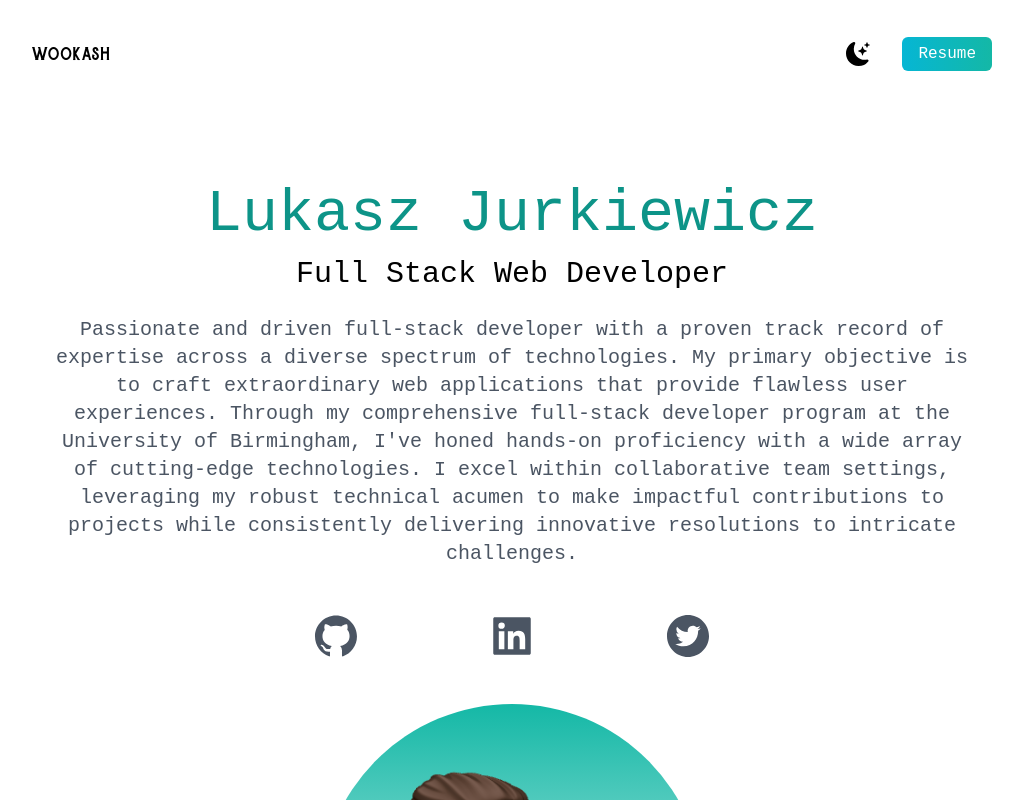
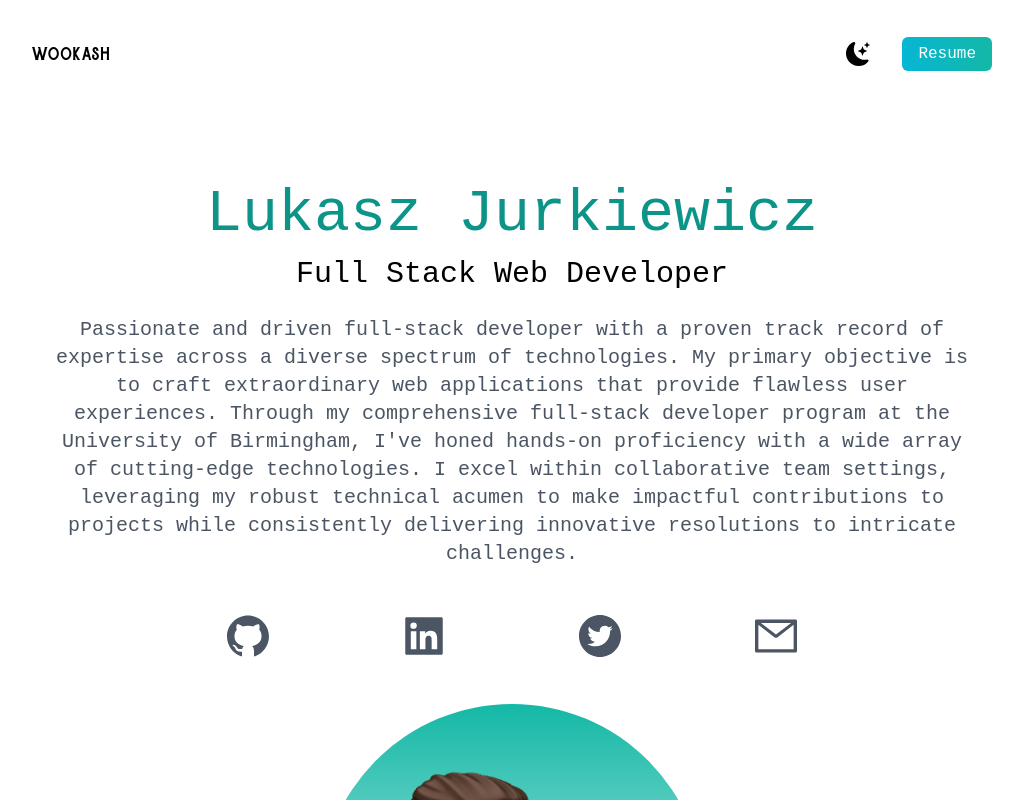
Before and after one commit to Abstynent/Abstynent, a React (Create React App) app: page / in a window 1280 px wide. Shown: the top 800 px of the page, without its empty margins (128-1151 px from the left). Built offline with nearby package versions, Linux system fonts and the light colour scheme.

Commit message:
add email icon

```diff
--- a/src/components/Home/index.js
+++ b/src/components/Home/index.js
@@ -4,6 +4,7 @@ import {
   AiFillTwitterCircle,
   AiFillLinkedin,
   AiFillGithub,
+  AiOutlineMail
 } from "react-icons/ai";
 
 const HomeComponent = () => {
@@ -31,6 +32,7 @@ const HomeComponent = () => {
         <AiFillGithub />
         <AiFillLinkedin />
         <AiFillTwitterCircle />
+        <AiOutlineMail />
       </div>
 
       <div className="relative mx-auto bg-gradient-to-b from-teal-500 rounded-full w-80 h-80 my-10 overflow-hidden md:h-96 md:w-96">
```
